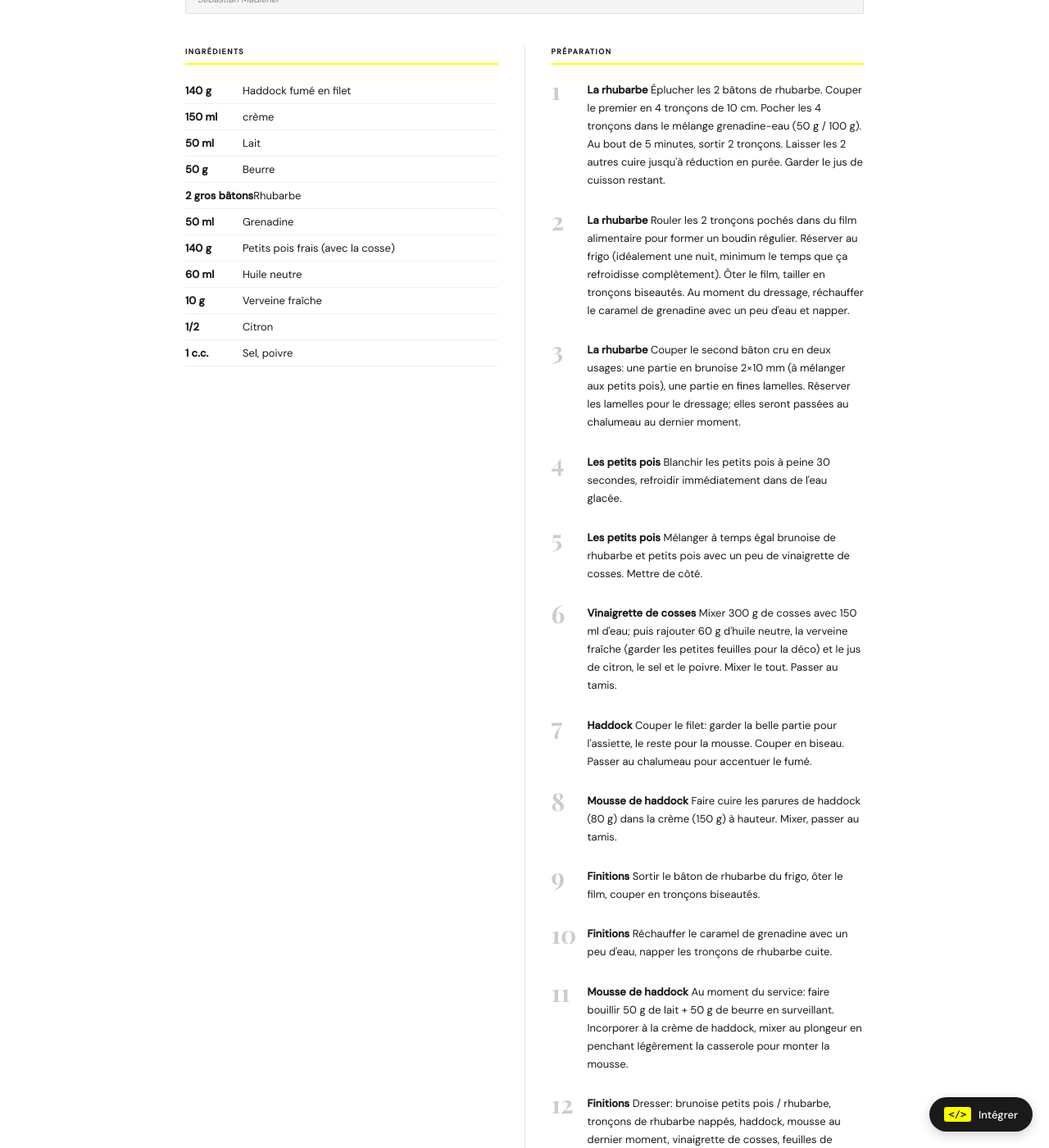
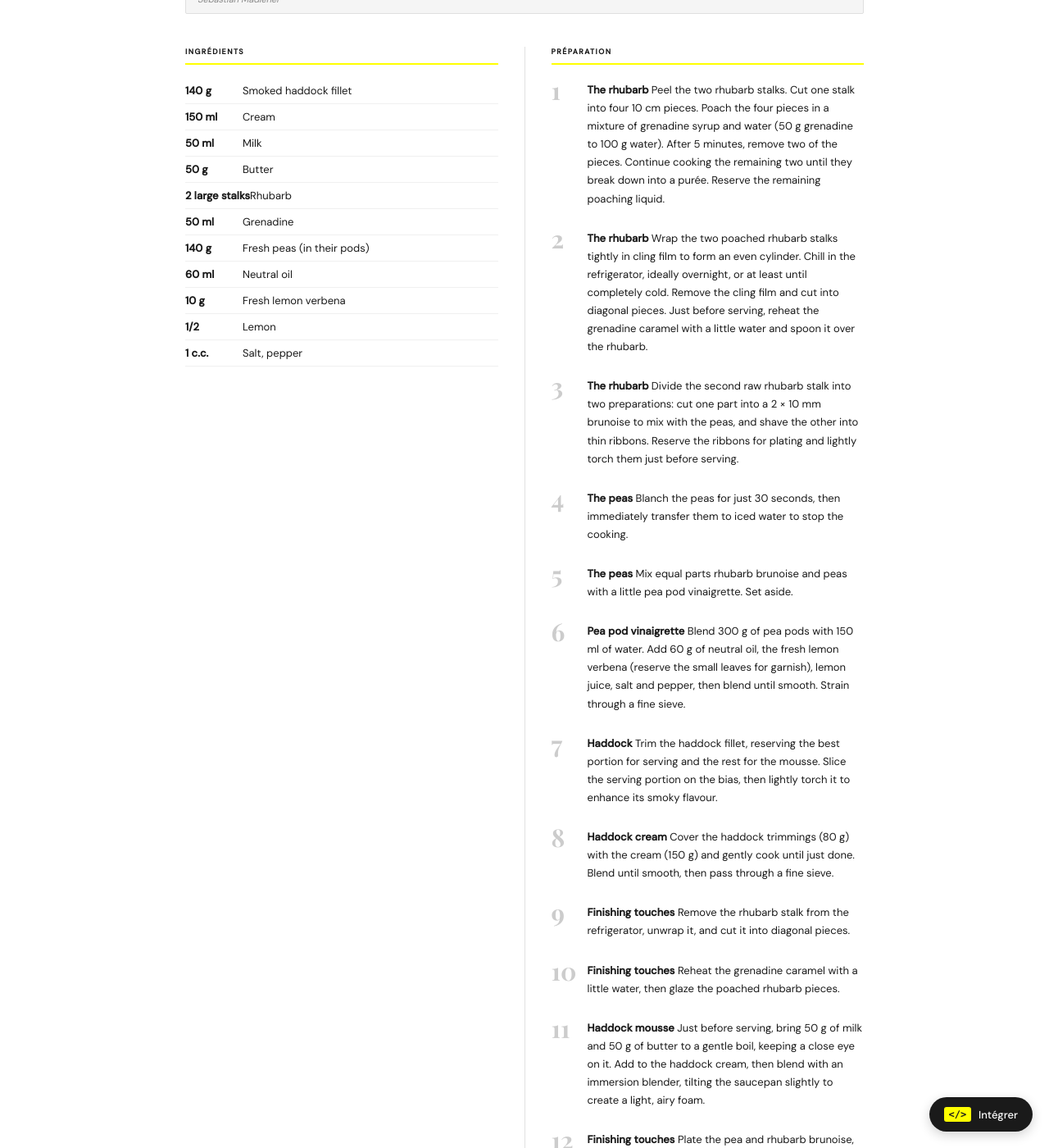
Before and after one commit to clawfire/tasteoflux, a Jekyll site: the page built from _recipes/haddock-rhubarb-peas.md, in a window 1280 px wide and 1400 px high, scrolled down 874 px. Shown: the whole window at 82% size. Built offline with Jekyll 4.4.1, drawn with Linux system fonts in a browser that asks for light colours; some web fonts are replaced; some of the changed text lies outside the part shown.

Commit message:
Update Recettes “haddock-rhubarb-peas”

```diff
--- a/_recipes/haddock-rhubarb-peas.md
+++ b/_recipes/haddock-rhubarb-peas.md
@@ -17,73 +17,73 @@ image: assets/images/recipes/haddock-rhubarbe-petit-pois/IMG_3824 - Grande.jpeg
 image_credit: Sebastian Madlener
 ingredients:
   - qty: 140 g
-    name: Haddock fumé en filet
+    name: Smoked haddock fillet
     note: ''
   - qty: 150 ml
-    name: crème
+    name: Cream
     note: ''
   - qty: 50 ml
-    name: Lait
+    name: Milk
     note: ''
   - qty: 50 g
-    name: Beurre
+    name: Butter
     note: ''
-  - qty: 2 gros bâtons
-    name: Rhubarbe
+  - qty: 2 large stalks
+    name: Rhubarb
     note: ''
   - qty: 50 ml
     name: Grenadine
     note: ''
   - qty: 140 g
-    name: Petits pois frais (avec la cosse)
+    name: Fresh peas (in their pods)
     note: ''
   - qty: 60 ml
-    name: Huile neutre
+    name: Neutral oil
     note: ''
   - qty: 10 g
-    name: Verveine fraîche
+    name: Fresh lemon verbena
     note: ''
   - qty: 1/2
-    name: Citron
+    name: Lemon
     note: ''
   - qty: 1 c.c.
-    name: Sel, poivre
+    name: Salt, pepper
     note: ''
 steps:
-  - title: La rhubarbe
+  - title: The rhubarb
     body: |-
-      Éplucher les 2 bâtons de rhubarbe. Couper le premier en 4 tronçons de 10 cm.
-      Pocher les 4 tronçons dans le mélange grenadine-eau (50 g / 100 g). Au bout de 5 minutes, sortir 2 tronçons. Laisser les 2 autres cuire jusqu'à réduction en purée. Garder le jus de cuisson restant.
-  - title: La rhubarbe
-    body: Rouler les 2 tronçons pochés dans du film alimentaire pour former un boudin régulier. Réserver au frigo (idéalement une nuit, minimum le temps que ça refroidisse complètement). Ôter le film, tailler en tronçons biseautés. Au moment du dressage, réchauffer le caramel de grenadine avec un peu d'eau et napper.
-  - title: La rhubarbe
-    body: 'Couper le second bâton cru en deux usages: une partie en brunoise 2×10 mm (à mélanger aux petits pois), une partie en fines lamelles. Réserver les lamelles pour le dressage; elles seront passées au chalumeau au dernier moment.'
-  - title: Les petits pois
-    body: Blanchir les petits pois à peine 30 secondes, refroidir immédiatement dans de l'eau glacée.
-  - title: Les petits pois
-    body: Mélanger à temps égal brunoise de rhubarbe et petits pois avec un peu de vinaigrette de cosses. Mettre de côté.
-  - title: Vinaigrette de cosses
-    body: Mixer 300 g de cosses avec 150 ml d'eau; puis rajouter 60 g d'huile neutre, la verveine fraîche (garder les petites feuilles pour la déco) et le jus de citron, le sel et le poivre. Mixer le tout. Passer au tamis.
+      Peel the two rhubarb stalks. Cut one stalk into four 10 cm pieces.
+      Poach the four pieces in a mixture of grenadine syrup and water (50 g grenadine to 100 g water). After 5 minutes, remove two of the pieces. Continue cooking the remaining two until they break down into a purée. Reserve the remaining poaching liquid.
+  - title: The rhubarb
+    body: Wrap the two poached rhubarb stalks tightly in cling film to form an even cylinder. Chill in the refrigerator, ideally overnight, or at least until completely cold. Remove the cling film and cut into diagonal pieces. Just before serving, reheat the grenadine caramel with a little water and spoon it over the rhubarb.
+  - title: The rhubarb
+    body: 'Divide the second raw rhubarb stalk into two preparations: cut one part into a 2 × 10 mm brunoise to mix with the peas, and shave the other into thin ribbons. Reserve the ribbons for plating and lightly torch them just before serving.'
+  - title: The peas
+    body: Blanch the peas for just 30 seconds, then immediately transfer them to iced water to stop the cooking.
+  - title: The peas
+    body: Mix equal parts rhubarb brunoise and peas with a little pea pod vinaigrette. Set aside.
+  - title: Pea pod vinaigrette
+    body: Blend 300 g of pea pods with 150 ml of water. Add 60 g of neutral oil, the fresh lemon verbena (reserve the small leaves for garnish), lemon juice, salt and pepper, then blend until smooth. Strain through a fine sieve.
   - title: Haddock
-    body: "Couper le filet: garder la belle partie pour l'assiette, le reste pour la mousse. Couper en biseau. Passer au chalumeau pour accentuer le fumé."
-  - title: Mousse de haddock
-    body: Faire cuire les parures de haddock (80 g) dans la crème (150 g) à hauteur. Mixer, passer au tamis.
-  - title: Finitions
-    body: Sortir le bâton de rhubarbe du frigo, ôter le film, couper en tronçons biseautés.
-  - title: Finitions
-    body: Réchauffer le caramel de grenadine avec un peu d'eau, napper les tronçons de rhubarbe cuite.
-  - title: Mousse de haddock
-    body: 'Au moment du service: faire bouillir 50 g de lait + 50 g de beurre en surveillant. Incorporer à la crème de haddock, mixer au plongeur en penchant légèrement la casserole pour monter la mousse.'
-  - title: Finitions
-    body: 'Dresser: brunoise petits pois / rhubarbe, tronçons de rhubarbe nappés, haddock, mousse au dernier moment, vinaigrette de cosses, feuilles de verveine.'
+    body: Trim the haddock fillet, reserving the best portion for serving and the rest for the mousse. Slice the serving portion on the bias, then lightly torch it to enhance its smoky flavour.
+  - title: Haddock cream
+    body: Cover the haddock trimmings (80 g) with the cream (150 g) and gently cook until just done. Blend until smooth, then pass through a fine sieve.
+  - title: Finishing touches
+    body: Remove the rhubarb stalk from the refrigerator, unwrap it, and cut it into diagonal pieces.
+  - title: Finishing touches
+    body: Reheat the grenadine caramel with a little water, then glaze the poached rhubarb pieces.
+  - title: Haddock mousse
+    body: Just before serving, bring 50 g of milk and 50 g of butter to a gentle boil, keeping a close eye on it. Add to the haddock cream, then blend with an immersion blender, tilting the saucepan slightly to create a light, airy foam.
+  - title: Finishing touches
+    body: Plate the pea and rhubarb brunoise, the glazed rhubarb pieces and the haddock. Add the haddock foam at the last moment, then finish with the pea pod vinaigrette and fresh lemon verbena leaves.
 quote: null
 tips:
-  - title: Petits pois frais obligatoires
-    body: Les congelés sont déjà «cuits par le froid», ils ressortent marrons et mous. À peine 30 secondes de cuisson pour les frais.
-  - title: La technique de la mousse
-    body: Lait qui mousse, beurre qui fait tenir. Mixer au plongeur en penchant légèrement la casserole, aller vers l'extérieur, ne pas toucher le fond. Aller vite entre la mousse et le dressage.
-  - title: Le film alimentaire autour du boudin de rhubarbe
-    body: Il maintient la forme pour pouvoir tailler des tronçons nets. Si pas assez froid, garder le film jusqu'au moment de couper. Idéalement une nuit au frigo.
+  - title: Fresh peas are essential
+    body: Frozen peas are not suitable, as the freezing process alters their texture and they turn brown and soft. Fresh peas need just 30 seconds of cooking.
+  - title: The foam technique
+    body: The milk creates the foam, while the butter gives it stability. Use an immersion blender, tilting the saucepan slightly and blending near the surface without touching the bottom. Work quickly between making the foam and plating the dish.
+  - title: Wrapping the rhubarb cylinder in cling film
+    body: The cling film helps the rhubarb keep its shape, making it easier to cut clean, even pieces. If it is not fully chilled, leave the cling film on until just before slicing. Ideally, chill it overnight in the refrigerator.
 wine: null
 nav: null
 ---
```
